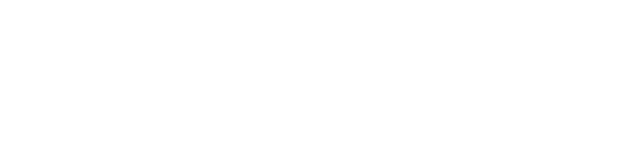
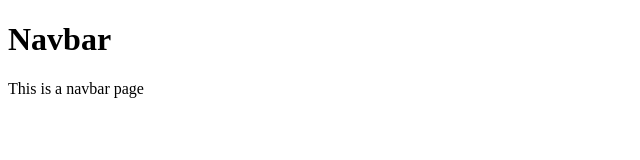
Before and after one commit to singh2007dev/git-practice, a plain HTML site: page index.html in a window 1280 px wide. Shown: the whole page, without its empty margins (0-640 px from the left). Drawn offline with Linux system fonts and the light colour scheme.

Commit message:
add navbar

```diff
--- a/index.html
+++ b/index.html
@@ -7,5 +7,8 @@
 </head>
 <body>
 
+    <h1>Navbar</h1>
+    <p>This is a navbar page</p>
+
 </body>
 </html>
```
